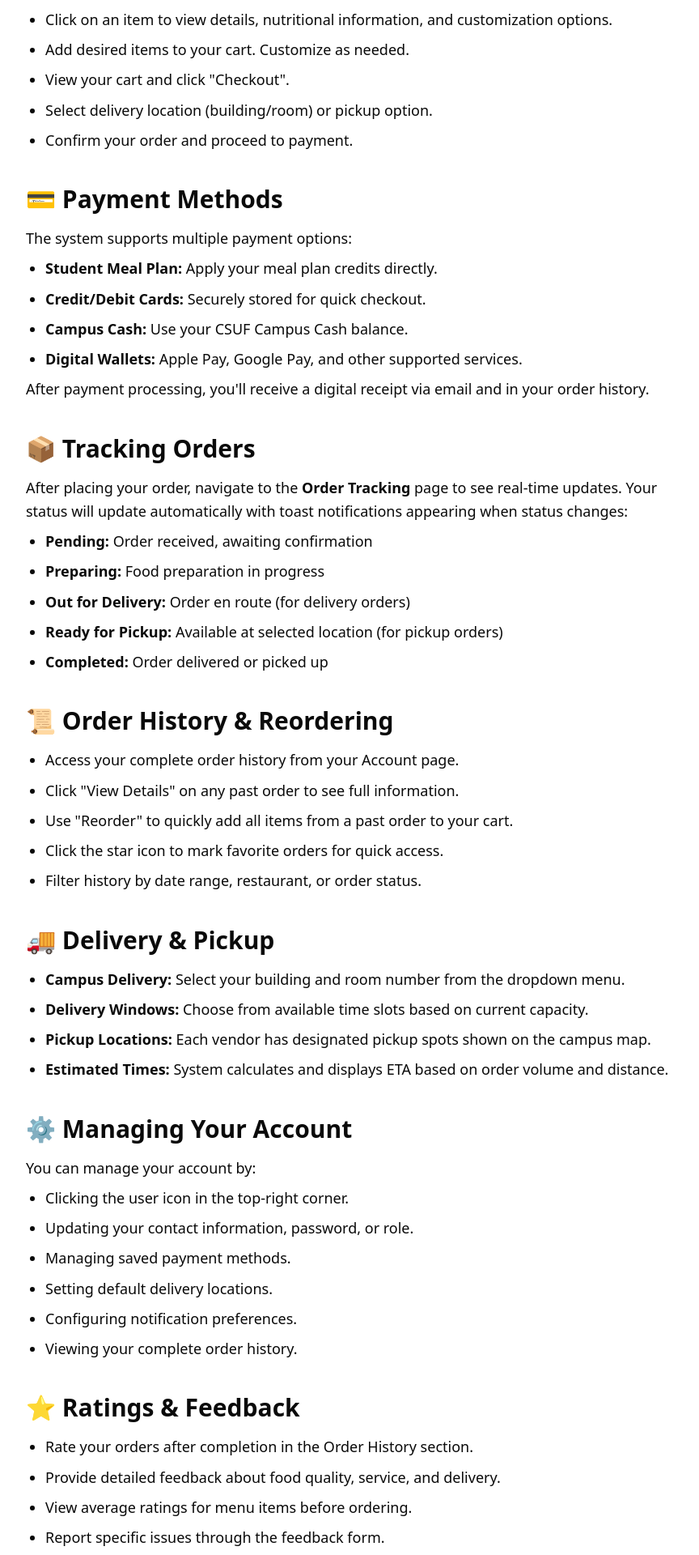
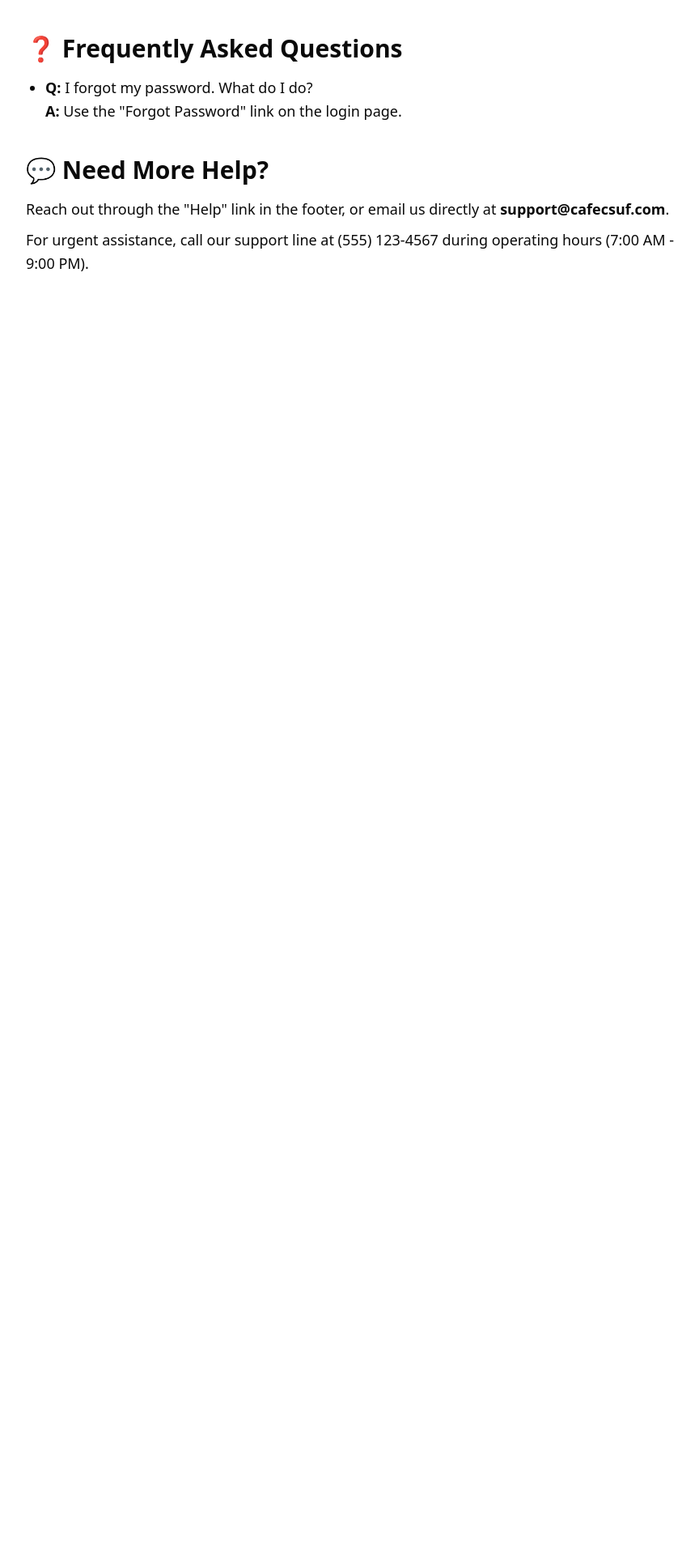
Before and after one commit to alee34161/CPSC-362-Project, a Next.js app in the folder cafeteria-ordering-system/frontend/: page /documentation in a window 1280 px wide. Shown: the part 780-2700 px from the top of the page at 81% size, without its empty margins (192-1056 px from the left). After the commit the page ends 1152 px from the top, so only its background shows below. Built offline with nearby package versions, Linux system fonts and the light colour scheme.

Commit message:
Lessen the documentation page.tsx

```diff
--- a/cafeteria-ordering-system/frontend/src/app/documentation/page.tsx
+++ b/cafeteria-ordering-system/frontend/src/app/documentation/page.tsx
@@ -12,7 +12,7 @@ export default function DocumentationPage() {
         <p>Welcome to the CSUF Cafeteria System! To begin using the platform:</p>
         <ul className="list-disc pl-6 mt-2 space-y-2">
           <li>Create an account or log in with your CSUF credentials.</li>
-          <li>Select your role: Customer or Employee.</li>
+          <li>Your role is automatically assigned based on your credentials.</li>
           <li>Navigate using the primary navigation menu at the top.</li>
         </ul>
       </section>
@@ -23,98 +23,6 @@ export default function DocumentationPage() {
         <p>Our system provides access to both campus cafeteria options and local restaurant partners:</p>
         <ul className="list-disc pl-6 mt-2 space-y-2">
           <li><strong>Toggle View:</strong> Switch between "Cafeteria" and "Local Restaurants" using the selector at the top of the menu page.</li>
-          <li><strong>Categories:</strong> Filter items by food category (Breakfast, Lunch, Dinner, Snacks).</li>
-          <li><strong>Search:</strong> Use the search bar to find specific dishes or ingredients.</li>
-          <li><strong>Dietary Filters:</strong> Apply filters for dietary preferences (Vegetarian, Vegan, Gluten-Free).</li>
-        </ul>
-      </section>
-
-      {/* Placing Orders */}
-      <section className="mb-10">
-        <h2 className="text-3xl font-semibold mb-4">🛒 Placing Orders</h2>
-        <ul className="list-disc pl-6 space-y-2">
-          <li>Browse food options on the Dashboard.</li>
-          <li>Click on an item to view details, nutritional information, and customization options.</li>
-          <li>Add desired items to your cart. Customize as needed.</li>
-          <li>View your cart and click "Checkout".</li>
-          <li>Select delivery location (building/room) or pickup option.</li>
-          <li>Confirm your order and proceed to payment.</li>
-        </ul>
-      </section>
-
-      {/* Payment Methods */}
-      <section className="mb-10">
-        <h2 className="text-3xl font-semibold mb-4">💳 Payment Methods</h2>
-        <p>The system supports multiple payment options:</p>
-        <ul className="list-disc pl-6 mt-2 space-y-2">
-          <li><strong>Student Meal Plan:</strong> Apply your meal plan credits directly.</li>
-          <li><strong>Credit/Debit Cards:</strong> Securely stored for quick checkout.</li>
-          <li><strong>Campus Cash:</strong> Use your CSUF Campus Cash balance.</li>
-          <li><strong>Digital Wallets:</strong> Apple Pay, Google Pay, and other supported services.</li>
-        </ul>
-        <p className="mt-2">After payment processing, you'll receive a digital receipt via email and in your order history.</p>
-      </section>
-
-      {/* Tracking Orders */}
-      <section className="mb-10">
-        <h2 className="text-3xl font-semibold mb-4">📦 Tracking Orders</h2>
-        <p>
-          After placing your order, navigate to the <strong>Order Tracking</strong> page to see real-time updates. Your status will update automatically with toast notifications appearing when status changes:
-        </p>
-        <ul className="list-disc pl-6 mt-2 space-y-2">
-          <li><strong>Pending:</strong> Order received, awaiting confirmation</li>
-          <li><strong>Preparing:</strong> Food preparation in progress</li>
-          <li><strong>Out for Delivery:</strong> Order en route (for delivery orders)</li>
-          <li><strong>Ready for Pickup:</strong> Available at selected location (for pickup orders)</li>
-          <li><strong>Completed:</strong> Order delivered or picked up</li>
-        </ul>
-      </section>
-
-      {/* Order History */}
-      <section className="mb-10">
-        <h2 className="text-3xl font-semibold mb-4">📜 Order History & Reordering</h2>
-        <ul className="list-disc pl-6 mt-2 space-y-2">
-          <li>Access your complete order history from your Account page.</li>
-          <li>Click "View Details" on any past order to see full information.</li>
-          <li>Use "Reorder" to quickly add all items from a past order to your cart.</li>
-          <li>Click the star icon to mark favorite orders for quick access.</li>
-          <li>Filter history by date range, restaurant, or order status.</li>
-        </ul>
-      </section>
-
-      {/* Delivery & Pickup */}
-      <section className="mb-10">
-        <h2 className="text-3xl font-semibold mb-4">🚚 Delivery & Pickup</h2>
-        <ul className="list-disc pl-6 mt-2 space-y-2">
-          <li><strong>Campus Delivery:</strong> Select your building and room number from the dropdown menu.</li>
-          <li><strong>Delivery Windows:</strong> Choose from available time slots based on current capacity.</li>
-          <li><strong>Pickup Locations:</strong> Each vendor has designated pickup spots shown on the campus map.</li>
-          <li><strong>Estimated Times:</strong> System calculates and displays ETA based on order volume and distance.</li>
-        </ul>
-      </section>
-
-      {/* Account Settings */}
-      <section className="mb-10">
-        <h2 className="text-3xl font-semibold mb-4">⚙️ Managing Your Account</h2>
-        <p>You can manage your account by:</p>
-        <ul className="list-disc pl-6 mt-2 space-y-2">
-          <li>Clicking the user icon in the top-right corner.</li>
-          <li>Updating your contact information, password, or role.</li>
-          <li>Managing saved payment methods.</li>
-          <li>Setting default delivery locations.</li>
-          <li>Configuring notification preferences.</li>
-          <li>Viewing your complete order history.</li>
-        </ul>
-      </section>
-
-      {/* Ratings & Feedback */}
-      <section className="mb-10">
-        <h2 className="text-3xl font-semibold mb-4">⭐ Ratings & Feedback</h2>
-        <ul className="list-disc pl-6 mt-2 space-y-2">
-          <li>Rate your orders after completion in the Order History section.</li>
-          <li>Provide detailed feedback about food quality, service, and delivery.</li>
-          <li>View average ratings for menu items before ordering.</li>
-          <li>Report specific issues through the feedback form.</li>
         </ul>
       </section>
 
@@ -123,25 +31,9 @@ export default function DocumentationPage() {
         <h2 className="text-3xl font-semibold mb-4">👩‍🍳 Employee Features</h2>
         <p>Employees have access to special tools for order handling:</p>
         <ul className="list-disc pl-6 mt-2 space-y-2">
-          <li>View incoming orders in the Order Queue interface.</li>
-          <li>Update order status through the processing workflow.</li>
-          <li>Mark orders as "Ready" or "Completed".</li>
-          <li>Assign orders to delivery personnel from the dispatch board.</li>
-          <li>Access restaurant-specific inventory management.</li>
-          <li>Generate end-of-day reports and analytics.</li>
-        </ul>
-      </section>
-
-      {/* Mobile Experience */}
-      <section className="mb-10">
-        <h2 className="text-3xl font-semibold mb-4">📱 Mobile Experience</h2>
-        <p>The CSUF Cafeteria System is fully responsive and optimized for mobile devices:</p>
-        <ul className="list-disc pl-6 mt-2 space-y-2">
-          <li>Swipe navigation for browsing menu categories.</li>
-          <li>Push notifications for order status updates.</li>
-          <li>Location services integration for faster delivery.</li>
-          <li>Optimized touch interfaces for all core functions.</li>
-          <li>Offline menu browsing capability.</li>
+          <li>Access the employee page for order management.</li>
+          <li>Cafeteria staff: Manage cafeteria-specific operations.</li>
+          <li>Delivery personnel: Access delivery management interface.</li>
         </ul>
       </section>
 
@@ -150,10 +42,6 @@ export default function DocumentationPage() {
         <h2 className="text-3xl font-semibold mb-4">❓ Frequently Asked Questions</h2>
         <ul className="list-disc pl-6 space-y-2">
           <li><strong>Q:</strong> I forgot my password. What do I do?<br /><strong>A:</strong> Use the "Forgot Password" link on the login page.</li>
-          <li><strong>Q:</strong> My order never arrived!<br /><strong>A:</strong> Check your order status in the tracking page. If marked as delivered, contact support immediately.</li>
-          <li><strong>Q:</strong> Can I combine items from different restaurants?<br /><strong>A:</strong> Yes, but they may arrive at different times and have separate delivery fees.</li>
-          <li><strong>Q:</strong> How do I apply my meal plan credits?<br /><strong>A:</strong> Select "Meal Plan" on the payment page and verify your student ID.</li>
-          <li><strong>Q:</strong> I want to switch from Customer to Employee.<br /><strong>A:</strong> You need manager approval. Request this change in your account settings.</li>
         </ul>
       </section>
 
@@ -164,7 +52,7 @@ export default function DocumentationPage() {
           Reach out through the "Help" link in the footer, or email us directly at <strong>support@cafecsuf.com</strong>.
         </p>
         <p className="mt-2">
-          For urgent assistance with active orders, call our support line at (555) 123-4567 during operating hours (7:00 AM - 9:00 PM).
+          For urgent assistance, call our support line at (555) 123-4567 during operating hours (7:00 AM - 9:00 PM).
         </p>
       </section>
     </div>
```
